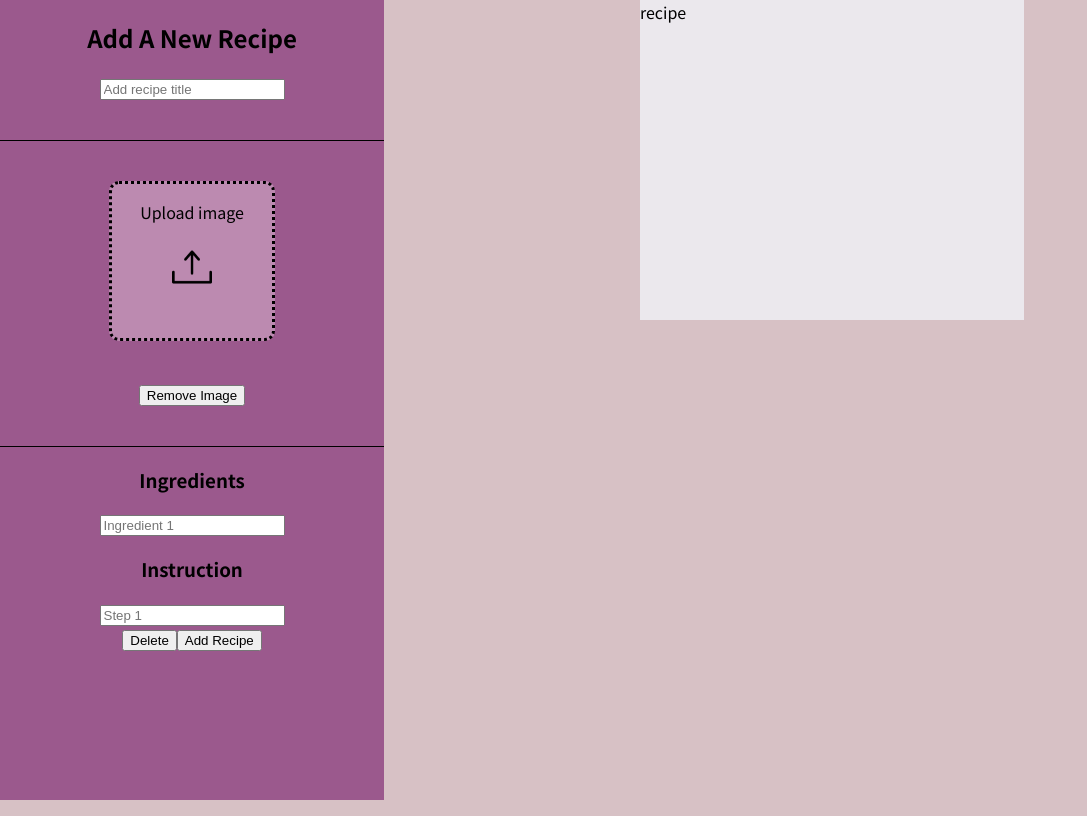
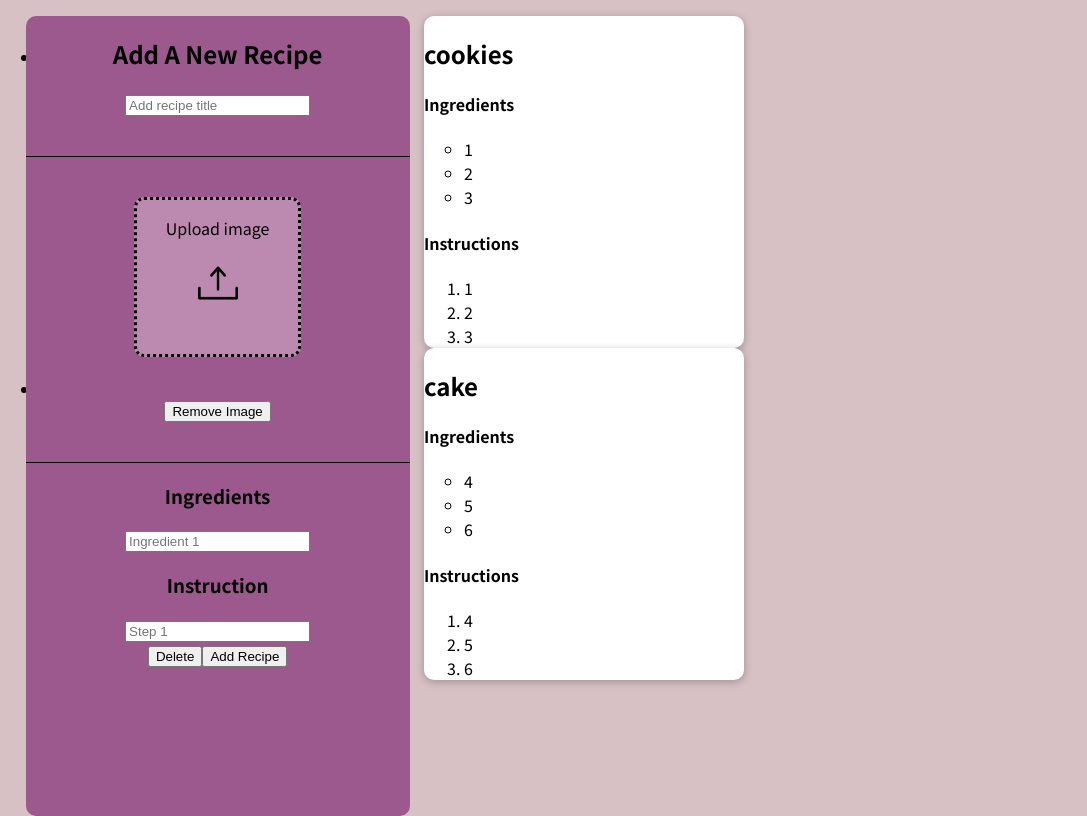
Before and after one commit to TamarMaRa/RecipeApp, a React (Create React App) app: page / in a window 1280 px wide. Shown: the whole page, without its empty margins (0-1087 px from the left). Built offline with nearby package versions, Linux system fonts and the light colour scheme.

Commit message:
functional added text data, without css

```diff
--- a/src/App.js
+++ b/src/App.js
@@ -1,13 +1,20 @@
 import { useState } from "react";
 import "./index.css";
 import NewRecipe from "./components/NewRecipe/NewRecipe";
+import RecipesList from "./components/Recipes/RecipesList";
 
 const DUMMY_RECIPES = [
   {
     id: "r1",
     title: "cookies",
-    ingredient: [1,2,3],
-    instruction: [1,2,3],
+    ingredients: [1, 2, 3],
+    instructions: [1, 2, 3],
+  },
+  {
+    id: "r2",
+    title: "cake",
+    ingredients: [4, 5, 6],
+    instructions: [4, 5, 6],
   },
 ];
 
@@ -23,7 +30,7 @@ const App = () => {
   return (
     <div>
       <NewRecipe onAddRecipe={addRecipeHandler} />
-      <div className="sm">recipe</div>
+      <RecipesList recipes={recipes} />
     </div>
   );
 };
--- a/src/components/NewRecipe/NewRecipe.css
+++ b/src/components/NewRecipe/NewRecipe.css
@@ -4,6 +4,9 @@
   width: 30vw;
   background-color: #9B598D;
   text-align: center;
+  margin-left: 2vw;
+  border-radius: 10px;
+  overflow: auto;
 }
 
 .input-title {
--- a/src/components/NewRecipe/RecipeForm.js
+++ b/src/components/NewRecipe/RecipeForm.js
@@ -16,19 +16,17 @@ const RecipeForm = (props) => {
     event.preventDefault();
 
     const recipeData = {
-      title: title,
+      title,
       ingredients: ingredient,
       instructions: instruction,
     };
 
     props.onSaveRecipeData(recipeData);
-        console.log(recipeData);
+    console.log(recipeData);
 
     setTitle("");
-    setIngredient("");
-    setInstruction("");
-    console.log(recipeData);
-
+    setIngredient([]);
+    setInstruction([]);
   };
 
   return (
--- a/src/components/NewRecipe/RecipeInfo.css
+++ b/src/components/NewRecipe/RecipeInfo.css
@@ -2,4 +2,6 @@
     margin-top: 5vh;
     padding-bottom: 5vh;
     border-bottom: 1px solid black;
+      background-color: #9B598D;
+
 }
--- /dev/null
+++ b/src/components/Recipes/RecipeItem.css
@@ -0,0 +1,24 @@
+.recipe-item {
+  display: flex;
+  justify-content: space-between;
+  align-items: center;
+  padding: 0.5rem;
+  background-color: #4b4b4b;
+}
+.recipe-item-title {
+  display: flex;
+  justify-content: space-between;
+  align-items: center;
+  border-bottom: 1px solid #4b4b4b;
+  padding-bottom: 10px;
+}
+
+.recipe-item__description {
+  display: flex;
+  flex-direction: column;
+  gap: 1rem;
+  align-items: flex-end;
+  flex-flow: column-reverse;
+  justify-content: flex-start;
+  flex: 1;
+}
--- /dev/null
+++ b/src/components/Recipes/RecipeItem.js
@@ -0,0 +1,34 @@
+import React from "react";
+
+import Card from "../UI/Card";
+
+const RecipeItem = (props) => {
+  console.log(props.title);
+  return (
+    <li>
+      <Card className="recipe-item">
+        <div>
+          <h2 className="recipe-item-title">{props.title}</h2>
+
+          <div className="recipe-card-content">
+            <h4>Ingredients</h4>
+            <ul>
+              {props.ingredient.map((ingredient, index) => (
+                <li key={index}>{ingredient}</li>
+              ))}
+            </ul>
+
+            <h4>Instructions</h4>
+            <ol>
+              {props.instruction.map((step, index) => (
+                <li key={index}>{step}</li>
+              ))}
+            </ol>
+          </div>
+        </div>
+      </Card>
+    </li>
+  );
+};
+
+export default RecipeItem;
--- /dev/null
+++ b/src/components/Recipes/RecipesList.css
@@ -0,0 +1,5 @@
+.recipes-list {
+  list-style: none;
+  padding: 0;
+  list-style-type: upper-roman;
+}
--- /dev/null
+++ b/src/components/Recipes/RecipesList.js
@@ -0,0 +1,21 @@
+import React from 'react';
+
+import RecipeItem from './RecipeItem';
+
+const RecipesList = ({recipes}) => {
+
+  return (
+    <ul className='recipes-list'>
+      {recipes.map((recipe) => (
+        <RecipeItem
+          key={recipe.id}
+          title={recipe.title}
+          ingredient={recipe.ingredients}
+          instruction={recipe.instructions}
+        />
+      ))}
+    </ul>
+  );
+};
+
+export default RecipesList;
--- a/src/components/UI/Card.css
+++ b/src/components/UI/Card.css
@@ -2,4 +2,7 @@
   background: white;
   box-shadow: 0 2px 8px rgba(0, 0, 0, 0.26);
   border-radius: 10px;
+  margin-left: 30vw;
+  width: 25vw;
+  align-content: center;
 }
--- a/src/index.css
+++ b/src/index.css
@@ -12,10 +12,3 @@ body {
   margin: 0;
   background-color: #D7C1C5;
 }
-.sm {
-  position: absolute;
-  left: 50vw;
-  height: 40vh;
-  width: 30vw;
-    background-color: #EBE8ED;
-}
```
Also changed, not shown: src/components/Recipes/sm.js (added, +36 -0 lines).
